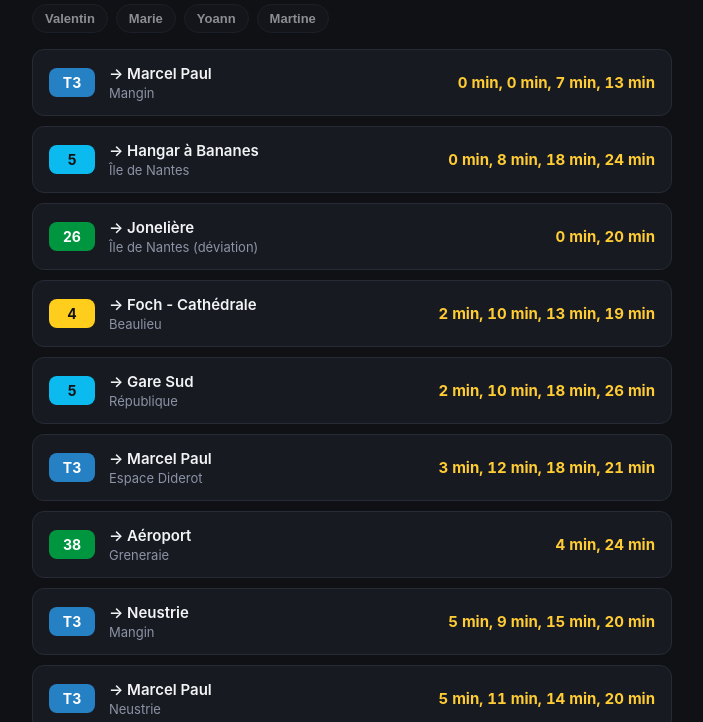
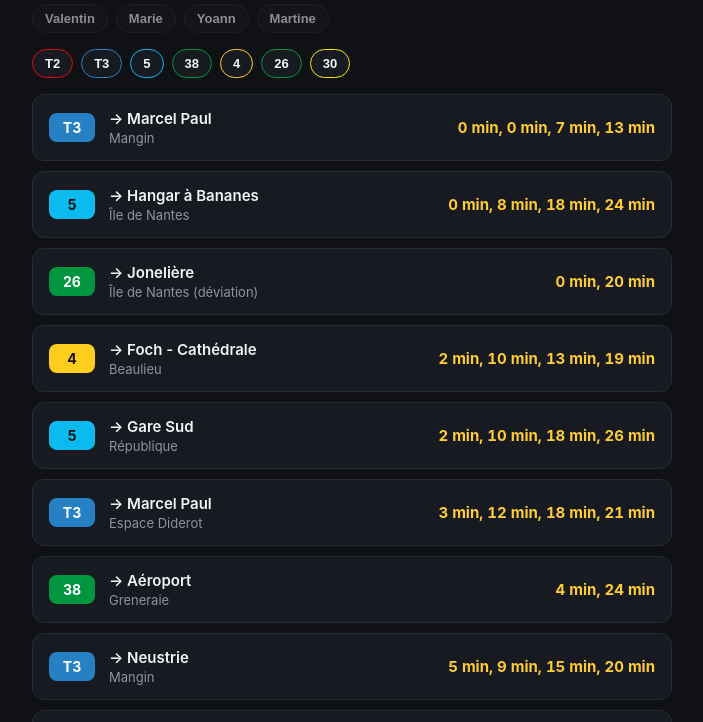
Before and after one commit to yoanngrange/bst, a plain HTML site: page index.html in a window 1280 px wide. Shown: the part 64-786 px from the top of the page, without its empty margins (288-991 px from the left). Drawn offline with Linux system fonts and the light colour scheme.

Commit message:
Add independent line filter alongside the user filter
A line can now be isolated (or everything shown) without scoping to
any one person — the line filter intersects with whatever the user
filter already restricts to, rather than replacing it.

Co-Authored-By: Claude Sonnet 5 <noreply@anthropic.com>

```diff
--- a/index.html
+++ b/index.html
@@ -212,6 +212,7 @@
 </div>
 
 <div class="filters" id="filters"></div>
+<div class="filters" id="lineFilters"></div>
 
 <div class="list" id="list"></div>
 
@@ -288,6 +289,11 @@ const USER_POINT_IDS = {
 const SELECTED_USER_KEY = "bst-selected-user";
 let selectedUser = localStorage.getItem(SELECTED_USER_KEY);
 if (selectedUser && !USERS.includes(selectedUser)) selectedUser = null;
+
+// Line filter — independent of the user filter, so a line can be isolated
+// (or everything shown) without scoping to any one person. Empty set = all
+// lines. Combines with the user filter by intersection when both are set.
+const activeLineFilters = new Set();
 
 /* ------------------------------------------------------------------
    MOCK DATA — shaped exactly like a real SIRI-Lite StopMonitoring
@@ -446,7 +452,39 @@ async function loadAll() {
   }
 
   renderUserSelector();
+  renderLineFilters();
   render(rows);
+}
+
+function renderLineFilters() {
+  const container = document.getElementById("lineFilters");
+  const lines = [...new Set(MONITORED_POINTS.map(p => p.lineCode))];
+  if (container.dataset.built === "true") {
+    [...container.children].forEach(chip => {
+      chip.classList.toggle("active", activeLineFilters.size === 0 || activeLineFilters.has(chip.dataset.line));
+    });
+    return;
+  }
+  container.dataset.built = "true";
+  container.innerHTML = "";
+  for (const line of lines) {
+    const chip = document.createElement("button");
+    chip.className = "filter-chip active";
+    chip.textContent = line;
+    chip.dataset.line = line;
+    chip.style.borderColor = (LINE_COLORS[line] || {}).bg || "var(--border)";
+    chip.addEventListener("click", () => {
+      if (activeLineFilters.has(line)) {
+        activeLineFilters.delete(line);
+      } else {
+        activeLineFilters.add(line);
+      }
+      // If every line ends up selected, treat as "show all" (empty set)
+      if (activeLineFilters.size === lines.length) activeLineFilters.clear();
+      loadAll();
+    });
+    container.appendChild(chip);
+  }
 }
 
 function renderUserSelector() {
@@ -483,12 +521,18 @@ function render(rows) {
 
   const pointIds = selectedUser ? USER_POINT_IDS[selectedUser] : null;
 
+  // Line filter is independent of, and combines with, the user filter —
+  // a line can be isolated (or everything shown) without scoping to anyone.
+  const lineFiltered = activeLineFilters.size === 0
+    ? rows
+    : rows.filter(r => activeLineFilters.has(r.line));
+
   // Group by point (line + direction + stop are one-to-one with a
   // MONITORED_POINTS entry, so grouping by id groups by exactly those three
   // fields) — one row per point, with every upcoming timer instead of one
   // row per passage. Applies whether or not a user is selected.
   const groups = new Map();
-  for (const row of rows) {
+  for (const row of lineFiltered) {
     if (!groups.has(row.id)) {
       groups.set(row.id, { line: row.line, direction: row.direction, stopName: row.stopName, times: [] });
     }
```
